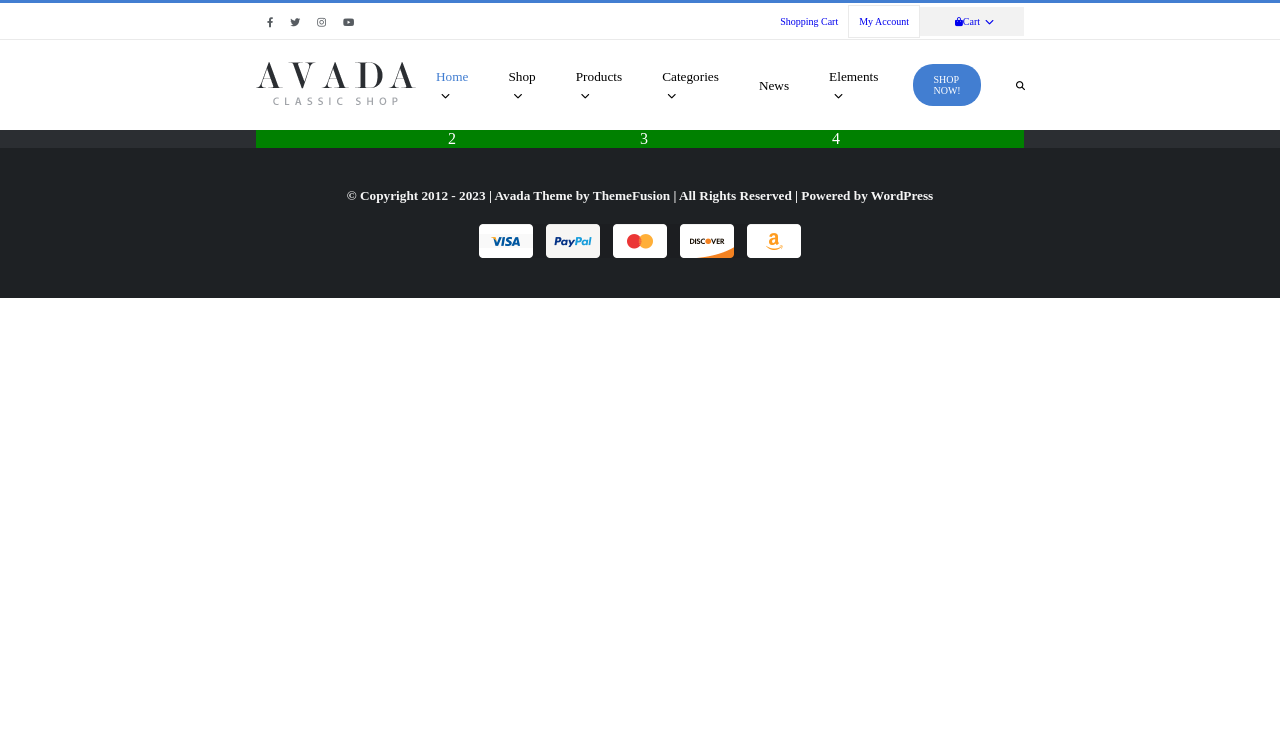
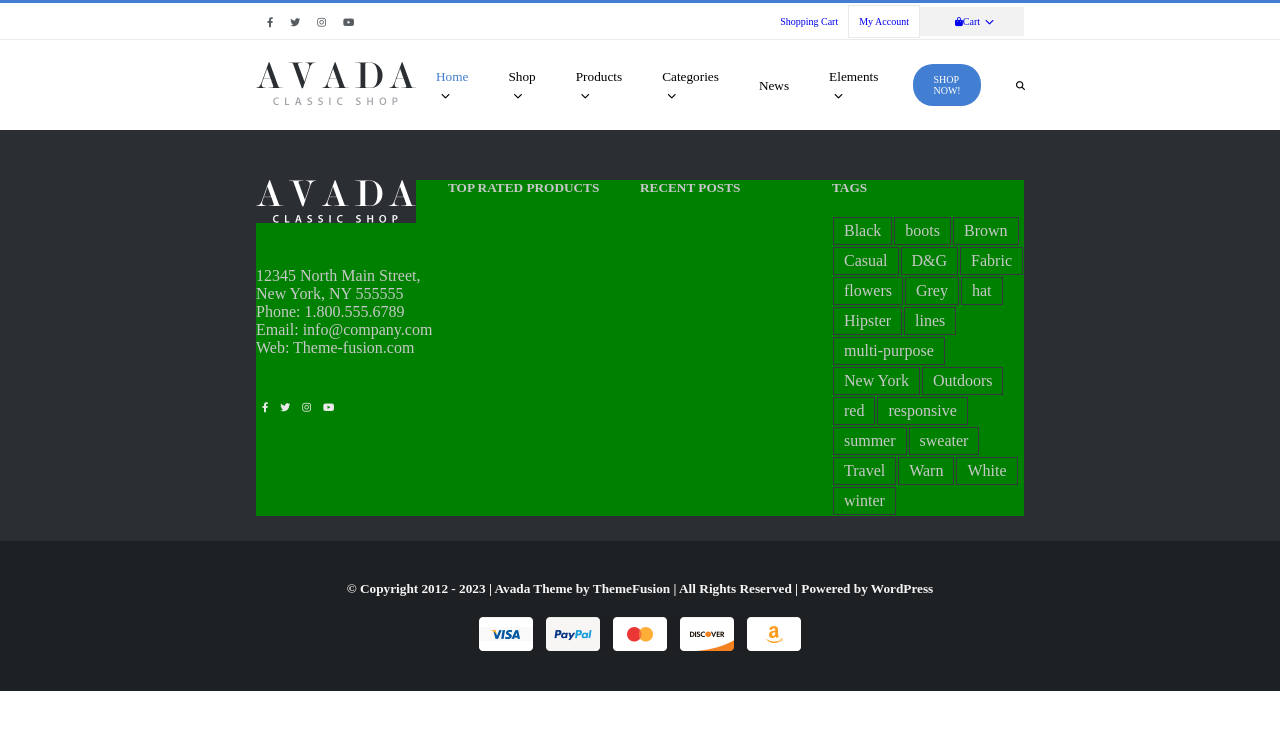
Before and after one commit to mirkettinho/proj-html-vuejs, a Vue app: page / in a window 1280 px wide. Shown: the top 730 px of the page. Built offline with nearby package versions, Linux system fonts and the light colour scheme.

Commit message:
[add] footer tags and contacts

```diff
--- a/src/components/Footer.vue
+++ b/src/components/Footer.vue
@@ -20,19 +20,42 @@ export default {
 
       <!-- COL 1 -->
       <div class="col">
+        <img class="logo" src="img/classic_shop_logo_footer.png" alt="">
+
+        <div class="contact">
+          <span>12345 North Main Street,</span>
+          <span>New York, NY 555555</span>
+          <span>Phone: 1.800.555.6789</span>
+          <span>Email: info@company.com</span>
+          <span>Web: Theme-fusion.com</span>
+        </div>
+
+        <div class="social ">
+          <a href="https://www.facebook.com/" target="blank"><i class="fa-brands fa-facebook-f"></i></a>
+          <a href="https://twitter.com/login?lang=it" target="blank"><i class="fa-brands fa-twitter"></i></a>
+          <a href="https://www.instagram.com/" target="blank"><i class="fa-brands fa-instagram"></i></a>
+          <a href="https://www.youtube.com/" target="blank"><i class="fa-brands fa-youtube"></i></a>
+        </div>
+      </div>
+
+      <!-- col 2 -->
+      <div class="col">
+        <h5>TOP RATED PRODUCTS</h5>
 
       </div>
-      <!-- col 2 -->
-      <div class="col">
-        2
-      </div>
+
       <!-- COL 3  -->
       <div class="col">
-        3
+        <h5>RECENT POSTS</h5>
+
       </div>
+
       <!-- COL 4 -->
       <div class="col">
-        4
+        <h5>TAGS</h5>
+        <div class="tags d-flex wrap" >
+          <span v-for="(tag,index) in footerMenu.tags" :key="index">{{ tag.text }}</span>
+        </div>
       </div>
     </div>
   </footer>
@@ -52,7 +75,9 @@ export default {
 
 #footer{
   background-color: $footer-color;
-  color: white;
+  color: $footer-text-color;
+  padding-top: 50px;
+  padding-bottom: 25px;
   .top{
     display: flex;
 
@@ -60,7 +85,31 @@ export default {
   .col{
     background-color: green;
     width: 25%;
+    h5{
+      padding-bottom: 20px;
+    }.tags span{
+      padding: 4px 10px;
+      margin: 1px;
+      border: 1px solid #34373b;
+    }
+    .logo{
+      width: 160px;
+      padding-bottom: 40px;
+    }.contact{
+      padding-bottom: 40px;
+      span{
+      display: inline-block;
+    }
+  }
 
+    .social a{
+    padding: 6px;
+    i{
+      font-size: 10px;
+      color: $footer-social;
+
+    }
+  }
   }
 }
 .footer-bottom{
--- a/src/scss/partial/_colors.scss
+++ b/src/scss/partial/_colors.scss
@@ -3,3 +3,5 @@ $star-button-and-hoverlink: #427ed1;
 $hover-tags: #55cce5;
 $icon-header: #575c61;
 $footer-color: #2b2e32;
+$footer-social: #eaeaea;
+$footer-text-color: #c7c8c9;
--- a/src/scss/partial/_general.scss
+++ b/src/scss/partial/_general.scss
@@ -24,6 +24,10 @@
   align-items: center;
 }
 
+.wrap {
+  flex-wrap: wrap;
+}
+
 //GENERAL
 .btn {
   cursor: pointer;
```
